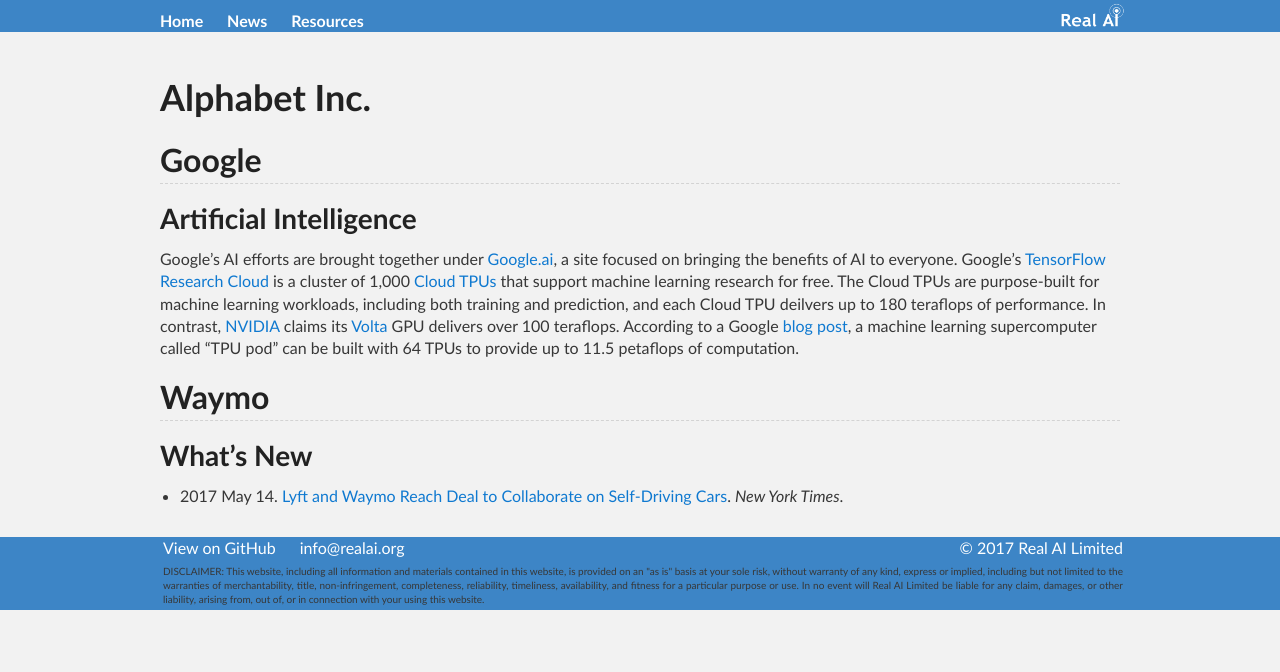
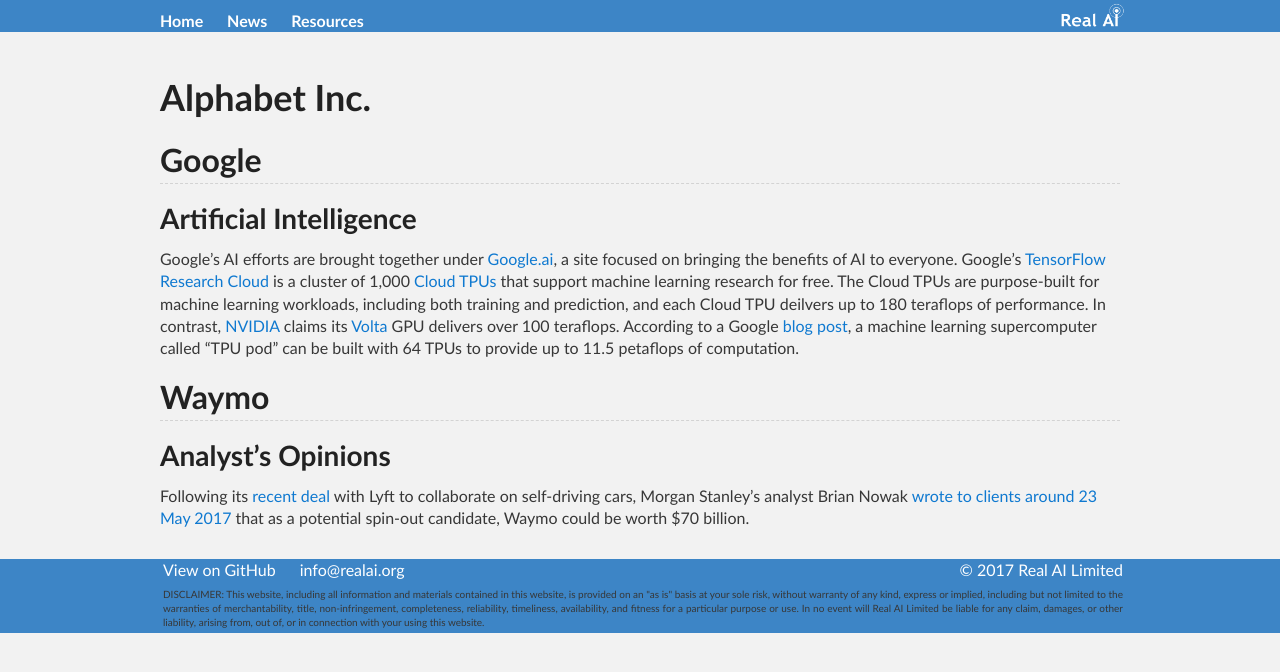
Before and after one commit to Tonywuhk/realai.org, a Jekyll site: the page built from companies/alphabet.md, in a window 1280 px wide. Shown: the top 672 px of the page. Built offline with Jekyll 4.4.1, drawn with Linux system fonts in a browser that asks for light colours; our own code applies the rules of GitHub Pages for plain Markdown files; comment, search, counter and statistics services are not loaded; the repository's description, which GitHub fills in, is left out.

Commit message:
Update alphabet.md

```diff
--- a/companies/alphabet.md
+++ b/companies/alphabet.md
@@ -12,6 +12,6 @@
 
 ## Waymo
 
-### What's New
+### Analyst's Opinions
 
-* 2017 May 14. [Lyft and Waymo Reach Deal to Collaborate on Self-Driving Cars](https://www.nytimes.com/2017/05/14/technology/lyft-waymo-self-driving-cars.html). *New York Times*.
+Following its [recent deal](https://www.nytimes.com/2017/05/14/technology/lyft-waymo-self-driving-cars.html) with Lyft to collaborate on self-driving cars, Morgan Stanley's analyst Brian Nowak [wrote to clients around 23 May 2017](http://www.cnbc.com/2017/05/23/alphabets-self-driving-waymo-unit-could-be-worth-70-billion-more-than-gm-morgan-stanley-says.html) that as a potential spin-out candidate, Waymo could be worth $70 billion.
```
